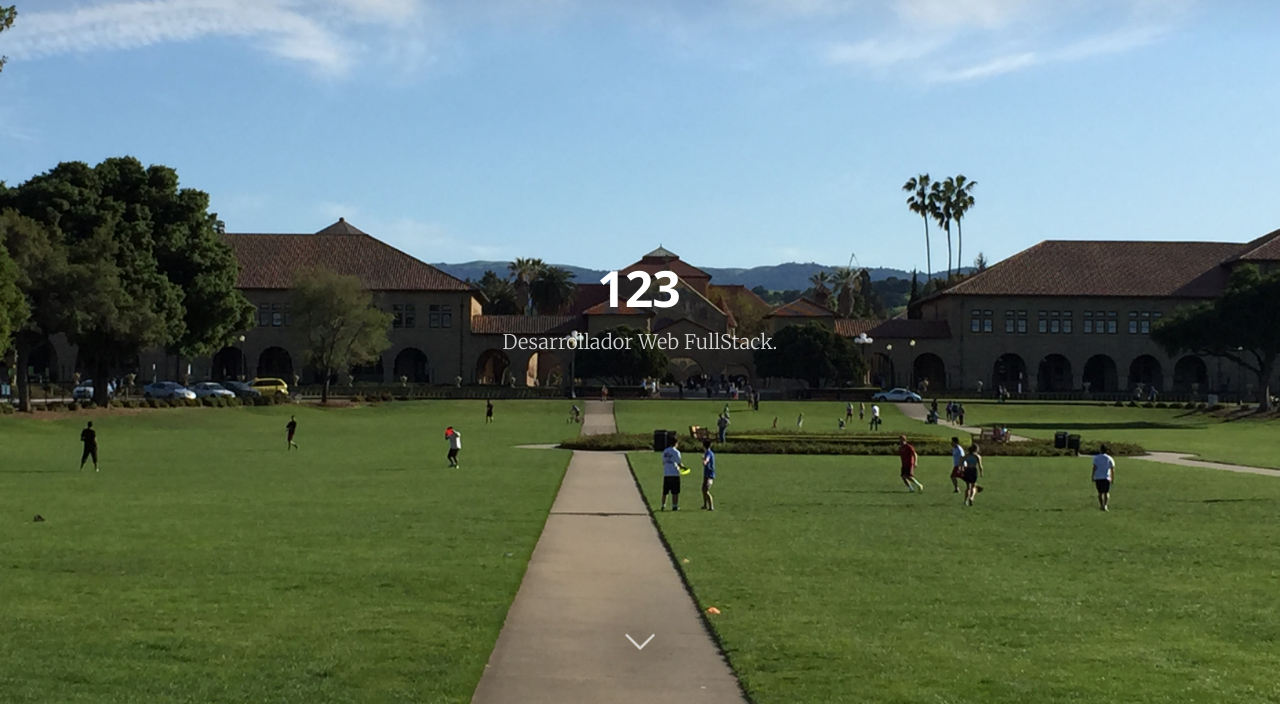
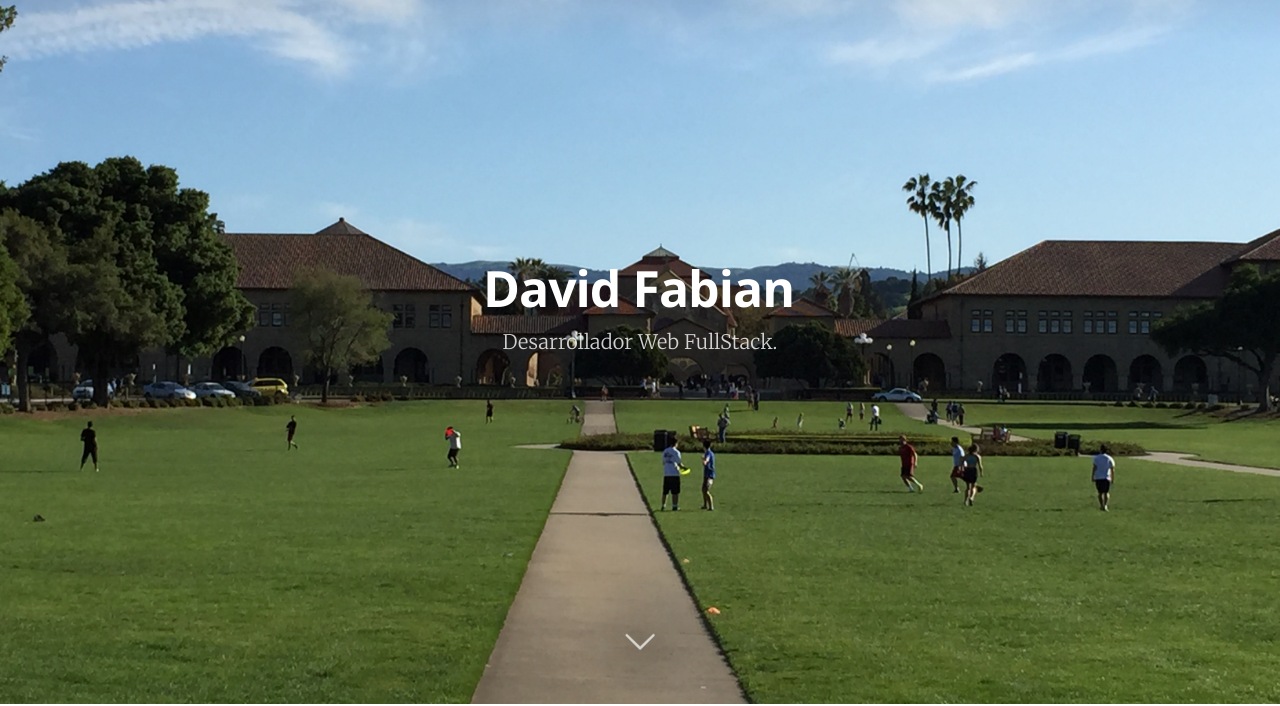
Before and after one commit to davidfabianok/Paginia-Web-Portafolio-Personal, a plain HTML site: page index.html in a window 1280 px wide. Shown: the part 96-802 px from the top of the page. Drawn offline with nearby package versions, Linux system fonts and the light colour scheme.

Commit message:
Titulo cambiado

```diff
--- a/index.html
+++ b/index.html
@@ -75,7 +75,7 @@
             </nav>
             <div class="vertical">
                 <div class="main-header-content inner">
-                    <h1 class="page-title">123</h1>
+                    <h1 class="page-title">David Fabian</h1>
                     <h2 class="page-description">Desarrollador Web FullStack.</h2>
                 </div>
             </div>
```
